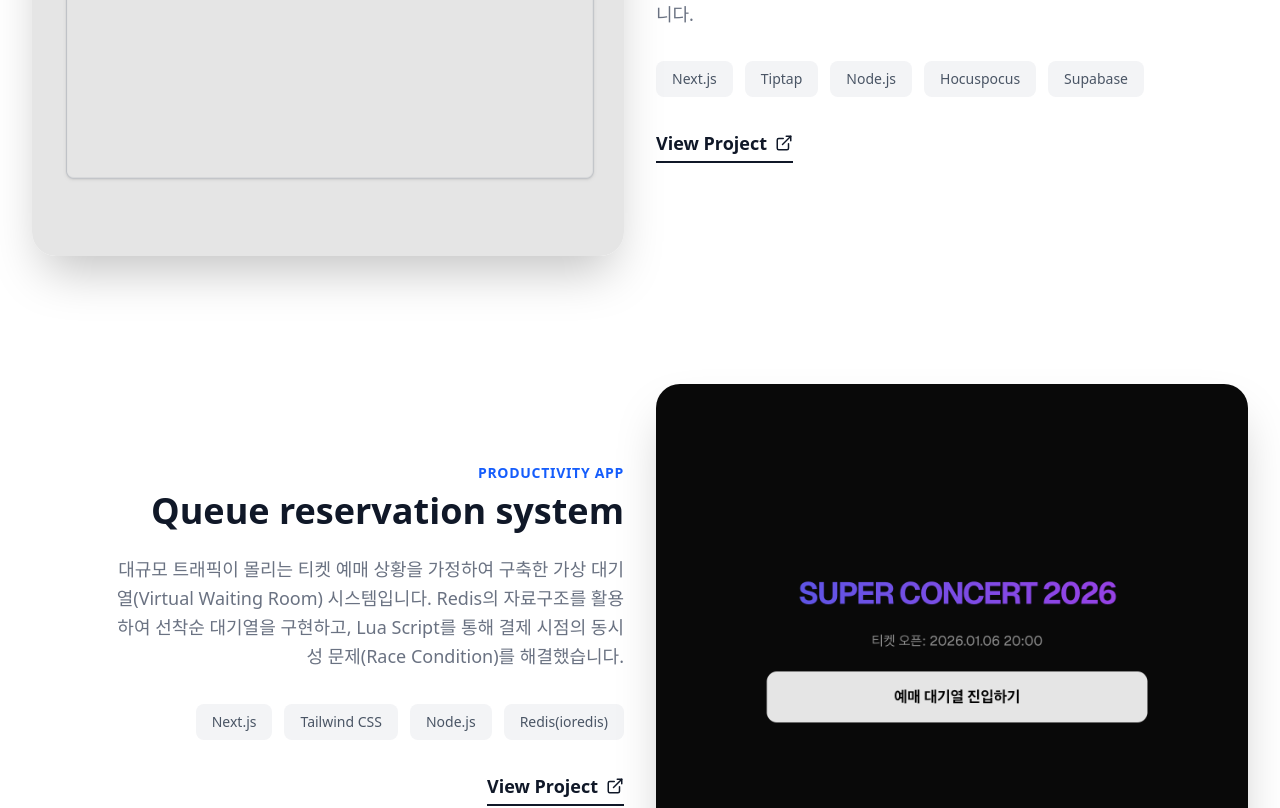
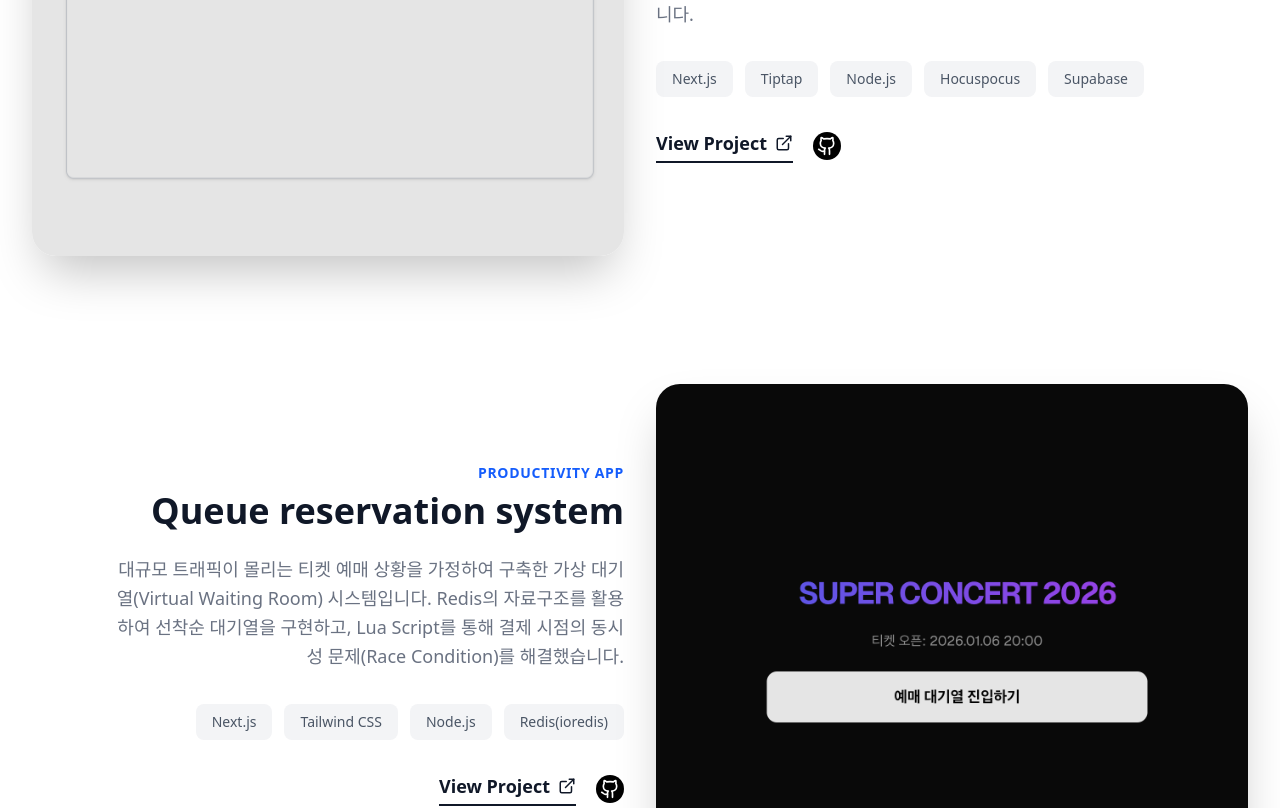
Before and after one commit to E-nae/portfolio2026, a Next.js app in the folder views/: page / in a window 1280 px wide. Shown: the part 1340-2148 px from the top of the page. Built offline with nearby package versions, Linux system fonts and the light colour scheme; no server answers.

Commit message:
project에 깃허브 링크 추가

```diff
--- a/views/src/assets/projects.ts
+++ b/views/src/assets/projects.ts
@@ -9,7 +9,8 @@ export const projects: Project[] = [
       description: "동시에 사용자들이 문서를 편집할 수 있는 실시간 협업 에디터입니다. 작성된 내용은 Supabase(PostgreSQL)에 바이너리 형태로 저장됩니다.",
       tags: ["Next.js", "Tiptap", "Node.js", "Hocuspocus", "Supabase"],
       image: "/assets/project1.png",
-      url: "https://project1.enaeble.co.kr"
+      url: "https://project1.enaeble.co.kr",
+      github: [{ url: "https://github.com/E-nae/realtime_collaborative_Editor" }]
     },
     {
       id: 2,
@@ -18,7 +19,8 @@ export const projects: Project[] = [
       description: "대규모 트래픽이 몰리는 티켓 예매 상황을 가정하여 구축한 가상 대기열(Virtual Waiting Room) 시스템입니다. Redis의 자료구조를 활용하여 선착순 대기열을 구현하고, Lua Script를 통해 결제 시점의 동시성 문제(Race Condition)를 해결했습니다.",
       tags: ["Next.js", "Tailwind CSS", "Node.js", "Redis(ioredis)"],
       image: "/assets/project2.png",
-      url: "https://project2.enaeble.co.kr"
+      url: "https://project2.enaeble.co.kr",
+      github: [{ url: " https://github.com/E-nae/Queue-reservation" }]
     },
     {
       id: 3,
@@ -27,6 +29,10 @@ export const projects: Project[] = [
       description: "대시보드 및 대용량 데이터 시각화 페이지입니다. TanStack Table과 Virtual Scroll을 결합해 수만 건의 데이터도 렉 없이 렌더링했으며, Nuqs를 도입해 모든 필터 상태를 URL로 관리하여 UX를 개선했습니다.",
       tags: ["Next.js", "Tailwind CSS", "Node.js", "Redis(ioredis)"],
       image: "/assets/project3.png",
-      url: "https://project3.enaeble.co.kr"
+      url: "https://project3.enaeble.co.kr",
+      github: [
+        { url: "https://github.com/E-nae/virtual_scroll_dashboard_frontend" },
+        { url: "https://github.com/E-nae/virtual_scroll_dashboard_backend" }
+      ]
     },
 ];
--- a/views/src/components/ProjectCard.tsx
+++ b/views/src/components/ProjectCard.tsx
@@ -1,5 +1,5 @@
 import { motion } from 'framer-motion';
-import { ExternalLink } from 'lucide-react';
+import { ExternalLink, Github } from 'lucide-react';
 import Image from 'next/image';
 import { Project } from '@/types/Project';
 
@@ -39,6 +39,7 @@ export default function ProjectCard({ project, index }: { project: Project; inde
                     ))}
                 </div>
 
+                <div className='flex flex-row gap-5 items-center'>
                     <motion.a
                         href={project.url}
                         whileHover={{ x: 5 }}
@@ -46,6 +47,20 @@ export default function ProjectCard({ project, index }: { project: Project; inde
                     >
                         View Project <ExternalLink size={18} />
                     </motion.a>
+                    {
+                        project.github.map((git) => (
+                            <motion.a
+                                key={git.url}
+                                href={git.url}
+                                whileHover={{ x: 5 }}
+                                className="w-7 h-7 rounded-full bg-black p-1 flex items-center cursor-pointer"
+                            >
+                                <Github size={20} style={{ color: '#fff'}} />
+                            </motion.a>
+                        ))
+                    }
+
+                </div>
             </div>
         </motion.div>
 
--- a/views/src/types/Project.ts
+++ b/views/src/types/Project.ts
@@ -8,4 +8,5 @@ export interface Project {
     tags: string[];
     image: string;
     url: string;
+    github: { url: string }[];
 }
```
Lines whose indentation alone changed are shown as unchanged.
